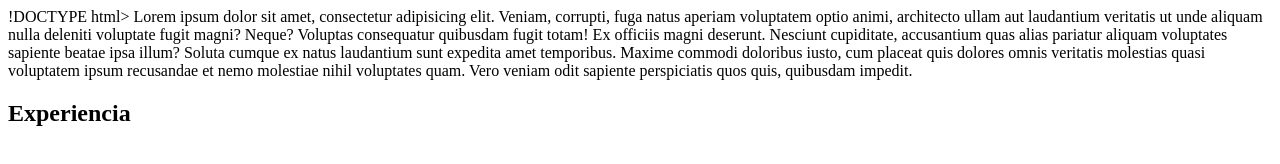
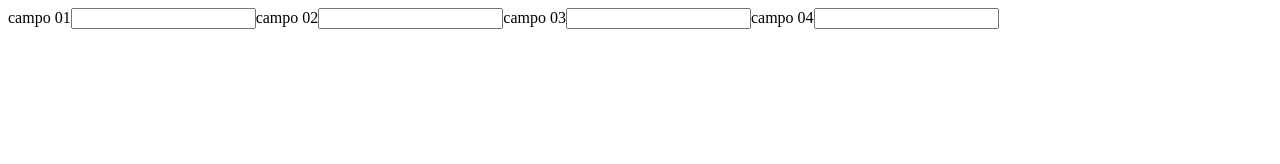
Before and after one commit to alvaro0yair0garcia0murrieta/80688, a plain HTML site: page index.html in a window 1280 px wide. Drawn offline with Linux system fonts and the light colour scheme.

Commit message:
cambios
cambios

```diff
--- a/index.html
+++ b/index.html
@@ -1,17 +1,8 @@
-!DOCTYPE html>
-<html lang="es">
-<head>
-    <meta charset="UTF-8">
-    <meta http-equiv="X-UA-Compatible" content="IE=edge">
-    <meta name="viewport" content="width=device-width, initial-scale=1.0">
-    <title>Mi CV</title>
-</head>
-<body>
+<!DOCTYPE HTML> <HTML>
+    <HEAD>
 
-    Lorem ipsum dolor sit amet, consectetur adipisicing elit. Veniam, corrupti, fuga natus aperiam voluptatem optio animi, architecto ullam aut laudantium veritatis ut unde aliquam nulla deleniti voluptate fugit magni? Neque?
-    Voluptas consequatur quibusdam fugit totam! Ex officiis magni deserunt. Nesciunt cupiditate, accusantium quas alias pariatur aliquam voluptates sapiente beatae ipsa illum? Soluta cumque ex natus laudantium sunt expedita amet temporibus.
-    Maxime commodi doloribus iusto, cum placeat quis dolores omnis veritatis molestias quasi voluptatem ipsum recusandae et nemo molestiae nihil voluptates quam. Vero veniam odit sapiente perspiciatis quos quis, quibusdam impedit.
-    <h2>Experiencia</h2>
-
-</body>
-</html>
+    </HEAD>
+    <BODY>
+<form action=""><label for="" id="01">campo 01</label><input type="text" id="01"><label for="" id="02">campo 02</label><input type="text" id="02"><label for="" id="03">campo 03</label><input type="text" id="03"><label for="" id="04">campo 04</label><input type="text" id="04"></form>
+    </BODY>
+</HTML>
```
Also changed, not shown: practica01.html (deleted, +0 -1 lines), practica01/index.html (added, +1 -0 lines).
